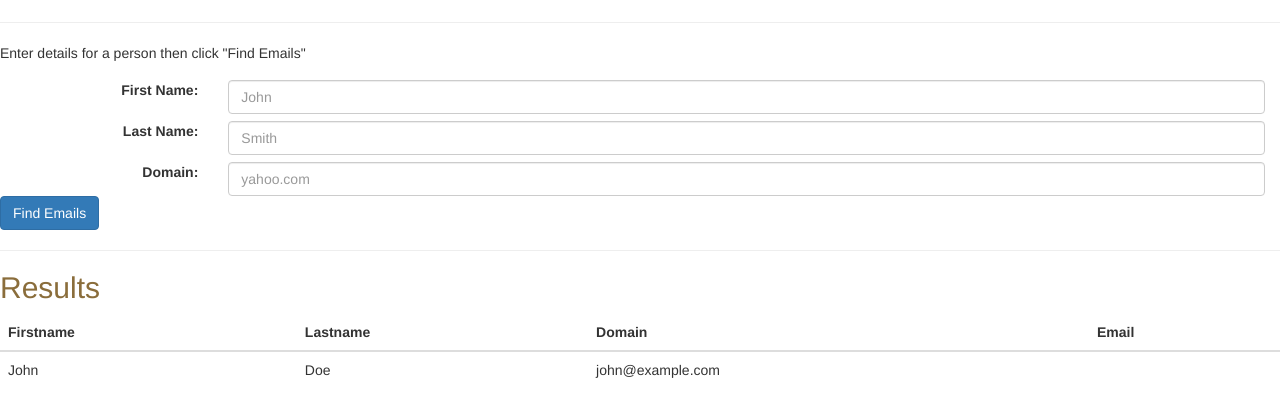
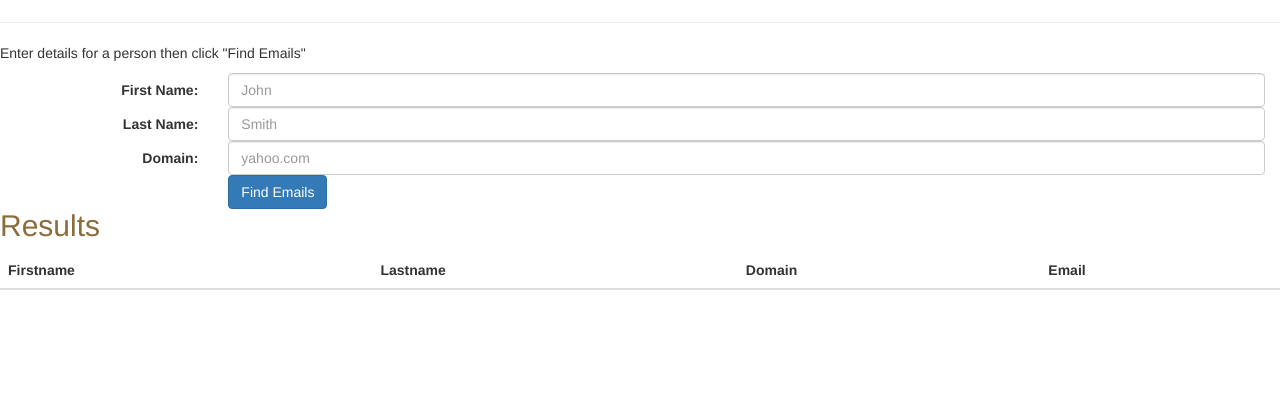
Before and after one commit to Zaralus/EmailValidator, a Django app: template hello/templates/singleProcess.html in a window 1280 px wide. Shown: the part 139-556 px from the top of the page. Run offline with Django 3.2, Linux system fonts and the light colour scheme; the template is opened without the code that fills it, so the values that code supplies are empty; some libraries are stand-ins or nearby versions.

Commit message:
Made some visual changes.

```diff
--- a/hello/static/EmailValidator.js
+++ b/hello/static/EmailValidator.js
@@ -142,15 +142,15 @@ function processPerson( rawPerson ) {
 	apiKey = $("#apiKey").val();
 
 	var person = {};
-	person.fn = rawPerson.firstName;
+	person.fn = rawPerson.firstName.toLowerCase();;
 	person.fi = person.fn.substr(0,1);
 	person.mn = '';
 	person.mi = '';
-	person.ln = rawPerson.lastName;
+	person.ln = rawPerson.lastName.toLowerCase();;
 	person.li = person.ln.substr(0,1);
 	person.domains = ['gmail.com']
 	if (rawPerson.domain) {
-		person.domains.push(rawPerson.domain);
+		person.domains.push(rawPerson.domain.toLowerCase(););
 	}
 
 	var foundValidEmail = false;
@@ -177,7 +177,7 @@ function processPerson( rawPerson ) {
 	}
 	else {
 		// No valid email found so write in person with 'N/A'
-		outputData.push([person.fn, person.ln, rawPerson.domain, 'N/A']);
+		outputData.push([person.fn, person.ln, rawPerson.domain.toLowerCase();, 'N/A']);
 	}
 
 	return outputData;
--- a/hello/templates/bulkProcess.html
+++ b/hello/templates/bulkProcess.html
@@ -15,6 +15,10 @@
 	<input type="hidden" id="apiKey" value="{{apiKey}}"></input>
 </div>
 <hr />
+
+<p>Use file selector to upload CSV file of the format <b>firstname, lastname, domain</b>.
+Then click "Execute Batch", once the progress bar is finished you will be prompted to
+download the CSV file containing the results of the bulk run.</p>
 <div id=inputs class=clearfix>
   <input type=file id=files name=files[] multiple />
 </div>
--- a/hello/templates/index.html
+++ b/hello/templates/index.html
@@ -24,11 +24,11 @@ email verification through use of CSV file.
 	<form role="form" class="form-horizontal" action="{% url 'index' %}" method="post">
 		{% csrf_token %}
 		<p>This button will save the API Key entered as the default key to use.</p>
-		<label class="control-label col-sm-1" for="apiKey">API Key</label>
-		<div class="control-label col-sm-9">
+		<label class="control-label col-sm-2" for="apiKey">API Key</label>
+		<div class="col-sm-8">
 			<input type="text" name="apiKey" id="apiKey" size="70" value="{{ apiKey }}"/>
 		</div>
-		<div class="control-label col-sm-2">
+		<div class="col-sm-2">
 			<input class="btn btn-primary" type="submit" value="Save As Default API Key">
 		</div>
 	</form>
--- a/hello/templates/singleProcess.html
+++ b/hello/templates/singleProcess.html
@@ -24,21 +24,22 @@
 		<input type="hidden" id="apiKey" value="{{apiKey}}"></input>
 
 		<label class="control-label col-sm-2" for="firstName">First Name: </label>
-		<div class="control-label col-sm-10">
+		<div class="col-sm-10">
 			<input class="form-control" type="text" id="firstName" placeholder="John"/>
 		</div>
 
 		<label class="control-label col-sm-2" for="lastName">Last Name: </label>
-		<div class="control-label col-sm-10">
+		<div class="col-sm-10">
 			<input class="form-control" type="text" id="lastName" placeholder="Smith"/>
 		</div>
 
 		<label class="control-label col-sm-2" for="domain">Domain: </label>
-		<div class="control-label col-sm-10">
+		<div class="col-sm-10">
 			<input class="form-control" type="text" id="domain" placeholder="yahoo.com"/>
 		</div>
-
-		<button type="button" class="btn btn-primary" id="findEmailsButton">Find Emails</button>
+		<div class="col-sm-offset-2 col-sm-10">
+			<button type="button" class="btn btn-primary" id="findEmailsButton">Find Emails</button>
+		</div>
 	</form>
 </div>
 <hr />
@@ -54,11 +55,6 @@
 		  </tr>
 		</thead>
 		<tbody>
-		  <tr>
-			<td>John</td>
-			<td>Doe</td>
-			<td>john@example.com</td>
-		  </tr>
 		</tbody>
   </table>
 </div>
```
